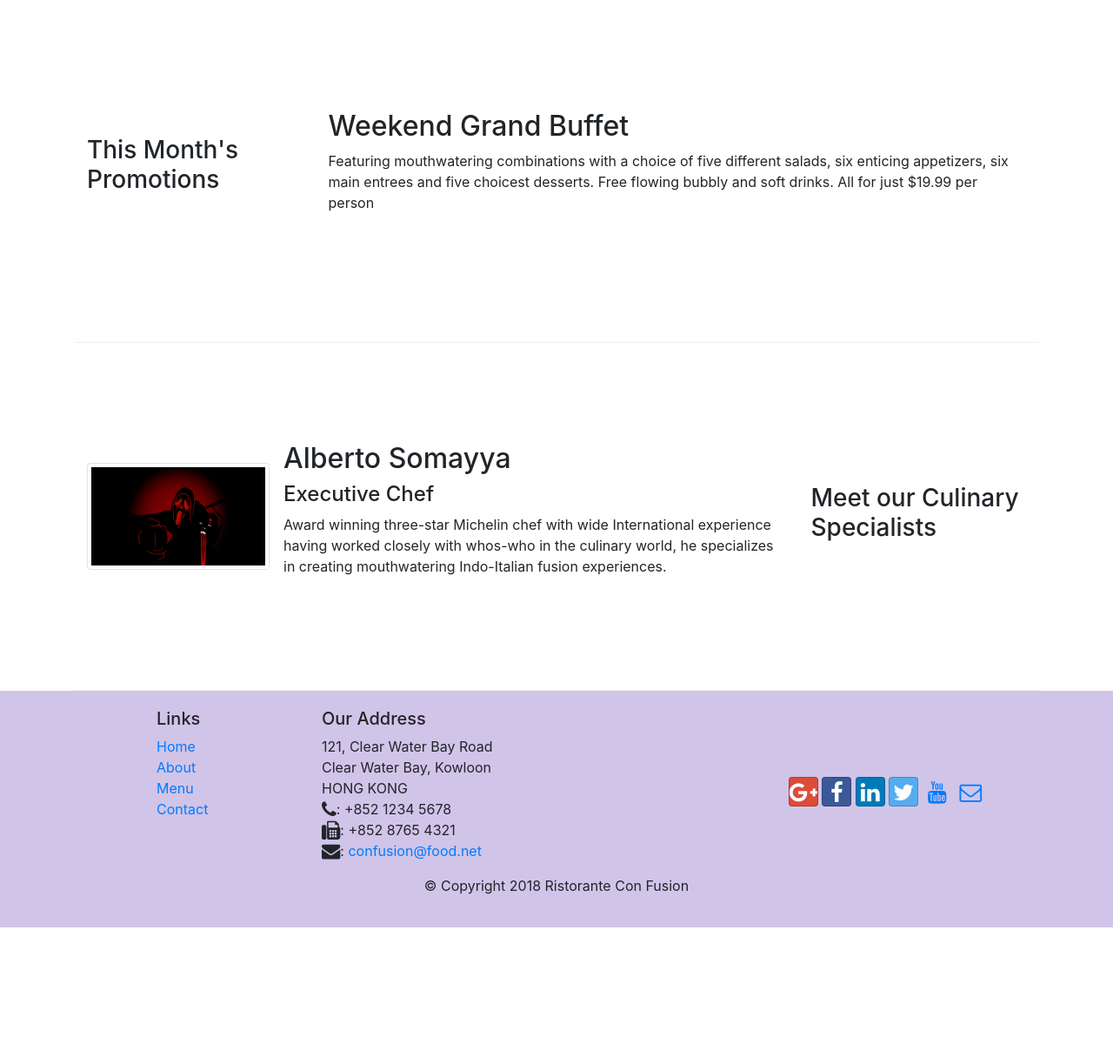
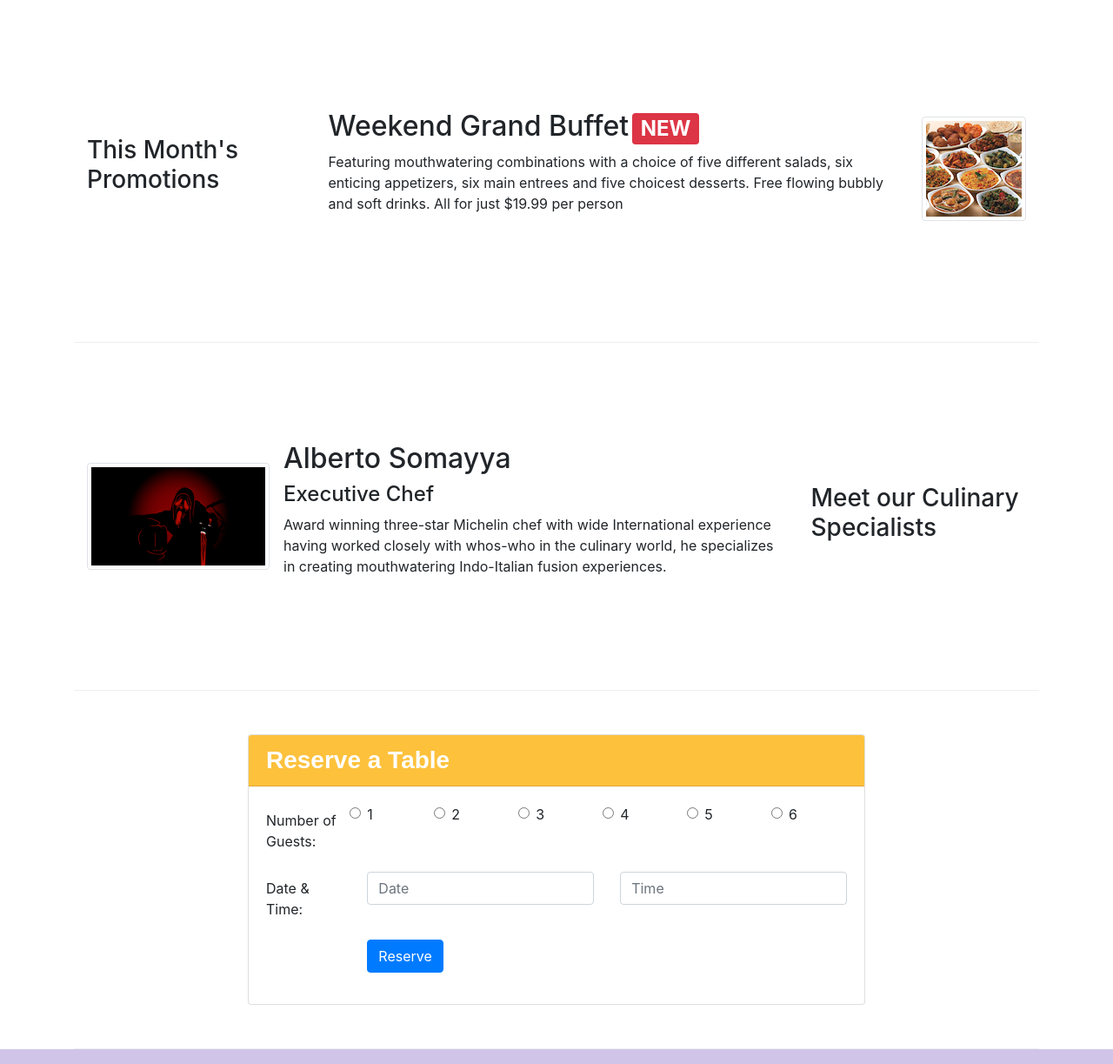
Before and after one commit to kunalshah03/Web_Bootstrap_Project, a website: page index.html in a window 1280 px wide. Shown: the part 740-1963 px from the top of the page at 87% size. Before the commit the page ends 1806 px from the top, so only its background shows below. Drawn offline with nearby package versions, Linux system fonts and the light colour scheme.

Commit message:
assignment 2

```diff
--- a/css/style.css
+++ b/css/style.css
@@ -31,3 +31,7 @@ body{
 .navbar-dark{
   background-color: #512DA8;
 }
+.card-header{
+  background-color:#FDC13C;
+  font-family: sans-serif;
+}
--- a/index.html
+++ b/index.html
@@ -11,7 +11,7 @@
   <link rel="stylesheet" href="node_modules/font-awesome/css/font-awesome.min.css">
   <link rel="stylesheet" href="node_modules/bootstrap-social/bootstrap-social.css">
   <link rel="stylesheet" href="css/style.css">
-    <title>Ristorante Con Fusion</title>
+  <title>Ristorante Con Fusion</title>
 </head>
 
 <body>
@@ -26,7 +26,7 @@
                     <li class="nav-item active"><a class="nav-link" href="#"><span class="fa fa-home fa-lg"></span> Home</a></li>
                     <li class="nav-item"><a class="nav-link" href="./aboutus.html"><span class="fa fa-info fa-lg"></span> About</a></li>
                     <li class="nav-item"><a class="nav-link" href="#"><span class="fa fa-list fa-lg"></span> Menu</a></li>
-                    <li class="nav-item"><a class="nav-link" href="#"><span class="fa fa-address-card fa-lg"></span> Contact</a></li>
+                    <li class="nav-item"><a class="nav-link" href="./contactus.html"><span class="fa fa-address-card fa-lg"></span> Contact</a></li>
                 </ul>
             </div>
         </div>
@@ -38,8 +38,11 @@
                     <h1>Ristorante con Fusion</h1>
                     <p>We take inspiration from the World's best cuisines, and create a unique fusion experience. Our lipsmacking creations will tickle your culinary senses!</p>
                 </div>
-                <div class="col-12 offset-sm-2 col-sm align-self-center">
+                <div class="col-12 col-sm-3 col-sm align-self-center">
                     <img src="img/logo.png" class="img-fluid">
+                </div>
+                <div class="col-12 col-sm-3 align-self-center">
+                    <a class="btn btn-warning btn-block" href="#reserve" role="button">Reserve a Table</a>
                 </div>
             </div>
         </div>
@@ -54,7 +57,7 @@
             <div class="media">
                 <img class="d-flex mr-3 img-thumbnail align-self-center" src="img/uthappizza.png" alt="uthappizza">
                 <div class="media-body">
-                    <h2 class="mt-0">Uthappizza<span class="badge badge-danger">HOT</span><span class="badge badge-pill badge-secondary">$4.99</span></h2>
+                    <h2 class="mt-0">Uthappizza<span class="badge badge-danger ml-1 mr-1">HOT</span><span class="badge badge-pill badge-secondary">$4.99</span></h2>
                     <p class="d-none d-sm-block">A unique combination of Indian Uthappam (pancake) and Italian pizza, topped with Cerignola olives, ripe vine cherry tomatoes, Vidalia onion, Guntur chillies and Buffalo Paneer.</p>
                 </div>
             </div>
@@ -67,9 +70,14 @@
                 <h3>This Month's Promotions</h3>
             </div>
             <div class="col col-sm col-md">
-                <h2>Weekend Grand Buffet</h2>
-                <p>Featuring mouthwatering combinations with a choice of five different salads, six enticing appetizers, six main entrees and five choicest desserts. Free flowing bubbly and soft drinks. All for just $19.99 per person </p>
-            </div>
+                <div class="media">
+                    <div class="media-body">
+                        <h2 class="mt-0">Weekend Grand Buffet<span class="badge badge-danger ml-1">NEW</span></h2>
+                        <p class="d-none d-sm-block">Featuring mouthwatering combinations with a choice of five different salads, six enticing appetizers, six main entrees and five choicest desserts. Free flowing bubbly and soft drinks. All for just $19.99 per person </p>
+                    </div>
+                    <img class="d-flex ml-3 img-thumbnail align-self-center" src="img/buffet.png" alt="buffet">
+                   </div>
+               </div>
         </div>
 
         <div class="row content align-items-center">
@@ -87,6 +95,54 @@
                 </div>
                 </div>
         </div>
+        <div class="row content align-items-center justify-content-center" id="reserve">
+            <div class="col-12 col-sm-8">
+                <div class="card">
+                    <h3 class="card-header text-white"><b>Reserve a Table</b></h3>
+                    <div class="card-body">
+                        <form>
+                            <div class="form-group row">
+                                <label for="no.of_guests" class="col-md-2 col-form-label">Number of Guests:</label>
+                                <div class="col-md">
+                                    <input type="radio" class="form-check-input" id="no.of_guests" name="no.of_guests">1
+                                </div>
+                                <div class="col-md">
+                                    <input type="radio" class="form-check-input" id="no.of_guests" name="no.of_guests">2
+                                </div>
+                                <div class="col-md">
+                                    <input type="radio" class="form-check-input" id="no.of_guests" name="no.of_guests">3
+                                </div>
+                                <div class="col-md">
+                                    <input type="radio" class="form-check-input" id="no.of_guests" name="no.of_guests">4
+                                </div>
+                                <div class="col-md">
+                                    <input type="radio" class="form-check-input" id="no.of_guests" name="no.of_guests">5
+                                </div>
+                                <div class="col-md">
+                                    <input type="radio" class="form-check-input" id="no.of_guests" name="no.of_guests">6
+                                </div>
+                            </div>
+                            <div class="form-group row">
+                                <label for="date_time" class="col-md-2 col-form-label"> Date &amp; Time:</label>
+                                <div class="col-md-5">
+                                    <input type="text" class="form-control" id="date_time" name="date" placeholder="Date">
+                                </div>
+                                <div class="col-md-5">
+                                    <input type="text" class="form-control" id="date_time" name="time" placeholder="Time">
+                                </div>
+                            </div>
+                            <div class="form-group row">
+                                <div class="offset-md-2 col-md-10">
+                                    <button type="submit" class="btn btn-primary">
+                                        Reserve
+                                    </button>
+                                </div>
+                            </div>
+                        </form>
+                    </div>
+                </div>
+            </div>
+        </div>
     </div>
 
     <footer class="footer">
@@ -98,7 +154,7 @@
                         <li><a href="#">Home</a></li>
                         <li><a href="./aboutus.html">About</a></li>
                         <li><a href="#">Menu</a></li>
-                        <li><a href="#">Contact</a></li>
+                        <li><a href="./contactus.html">Contact</a></li>
                     </ul>
                 </div>
                 <div class="col-7 col-sm-5">
```
Also changed, not shown: aboutus.html (+2 -2 lines), contactus.html (+2 -2 lines).
